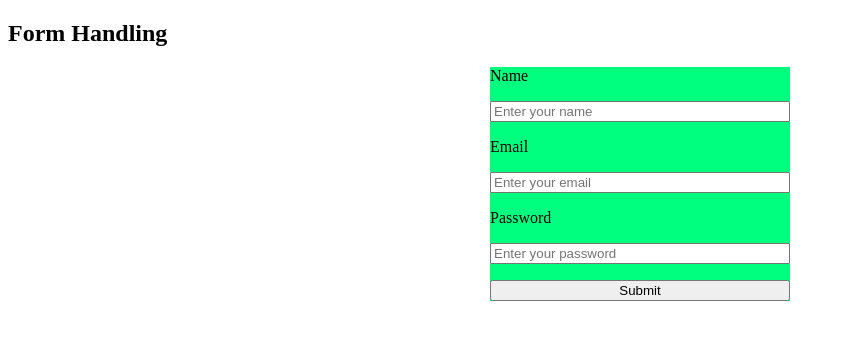
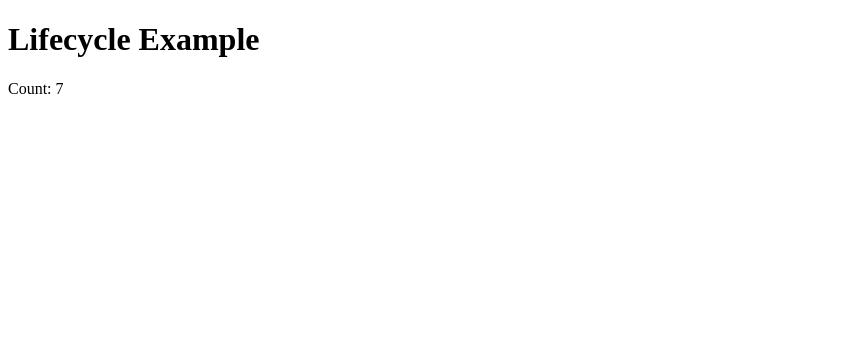
Before and after one commit to surajahirzde/Suraj_react_Classes, a React (Vite) app: page / in a window 1280 px wide. Shown: the top 340 px of the page, without its empty margins (0-845 px from the left). Built offline with nearby package versions, Linux system fonts and the light colour scheme.

Commit message:
code push

```diff
--- a/src/App.jsx
+++ b/src/App.jsx
@@ -10,7 +10,8 @@
 // import ChildComp from "./ChildComp";
 // import State from "./State";
 // import EventHandling from "./EventHandling";
-import Form from "./Form";
+import LifecycleExample from "./ClassCompnonent";
+// import Form from "./Form";
 // import List from "./List";
 function App() {
   // const myName= "Suraj";
@@ -23,7 +24,8 @@ function App() {
       {/* <State /> */}
       {/* <EventHandling /> */}
       {/* <List /> */}
-      <Form formType="post" />
+      {/* <Form formType="post" /> */}
+      <LifecycleExample />
     </div>
   );
 }
--- /dev/null
+++ b/src/ClassCompnonent.jsx
@@ -0,0 +1,49 @@
+import { Component } from "react";
+
+class LifecycleExample extends Component {
+  // 1. Constructor: Called when the component is created
+  constructor(props) {
+    super(props);
+    this.state = {
+      count: 0,
+      name: "suraj",
+    };
+    console.log("Constructor: Component is being created.");
+  }
+
+  // 2. componentDidMount: Called after the component is mounted (inserted into the DOM tree)
+  componentDidMount() {
+    console.log("componentDidMount: Component has been mounted.");
+    // Simulate an API call
+    alert("component mount");
+    this.timer = setInterval(() => {
+      this.setState((pre) => ({ count: pre.count + 1, name: "vineet" }));
+    }, 1000);
+  }
+
+  // 3. componentDidUpdate: Called after the component is updated
+  componentDidUpdate(prevProps, prevState) {
+    console.log("componentDidUpdate: Component has been updated.");
+    console.log("Previous state:", prevState);
+    console.log("Current state:", this.state);
+    console.log("timer", this.timer);
+  }
+
+  // 4. componentWillUnmount: Called right before the component is removed from the DOM
+  componentWillUnmount() {
+    console.log("componentWillUnmount: Component is about to be unmounted.");
+    clearInterval(this.timer);
+  }
+  // 5. render: Called to render the component
+  render() {
+    console.log("Render: Component is rendering.");
+    return (
+      <div>
+        <h1>Lifecycle Example</h1>
+        <p>Count: {this.state.count}</p>
+      </div>
+    );
+  }
+}
+
+export default LifecycleExample;
```
